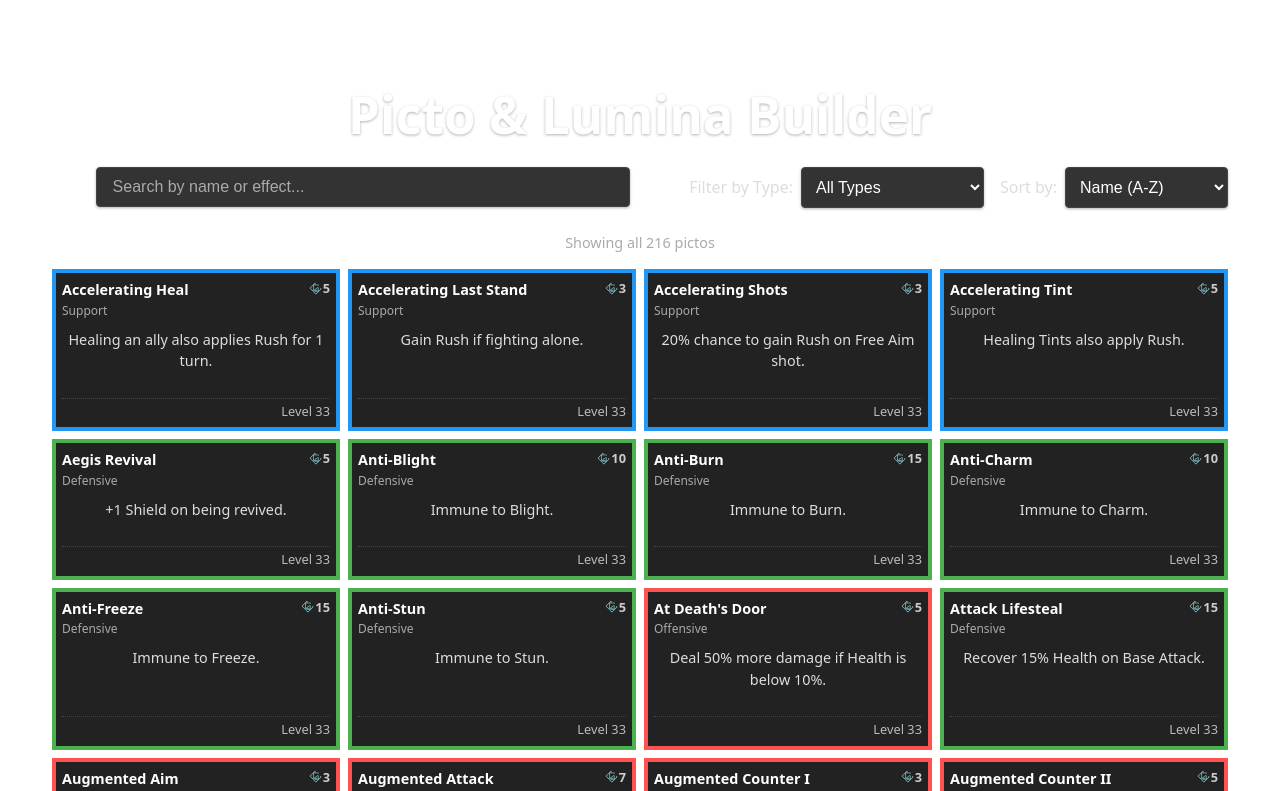
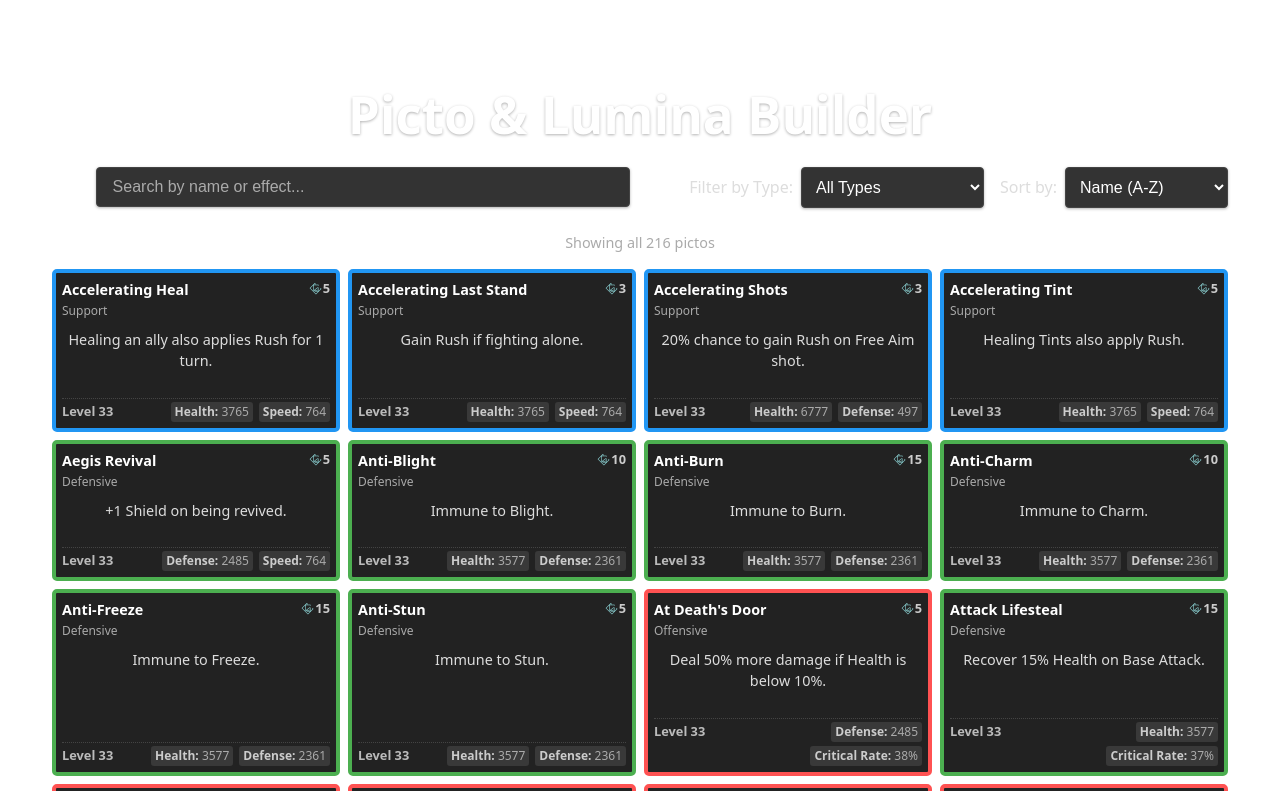
Before and after one commit to fmarlats/picto-builder, a Vue app: page / in a window 1280 px wide. Shown: the top 791 px of the page. Built offline with nearby package versions, Linux system fonts and the light colour scheme.

Commit message:
refactor(Picto.vue): enhance footer layout and styling for attributes and level display

```diff
--- a/src/components/Picto.vue
+++ b/src/components/Picto.vue
@@ -64,8 +64,19 @@ import { computed } from 'vue';
       </div>
     </div>
     <div class="picto-effect" v-html="highlightMatch(picto.effect, searchQuery || '')"></div>
-    <div class="picto-level" v-if="picto.attributes && picto.attributes.length > 0">
-      Level {{ picto.attributes[picto.attributes.length - 1].level }}
+    <div class="picto-footer" v-if="picto.attributes && picto.attributes.length > 0">
+      <div class="picto-level">
+        Level {{ picto.attributes[picto.attributes.length - 1].level }}
+      </div>
+      <div class="picto-attributes">
+        <span
+          v-for="(value, key) in picto.attributes[picto.attributes.length - 1].attributes"
+          :key="key"
+          class="attribute-item"
+        >
+          <span class="attribute-name">{{ key }}:</span> {{ value }}
+        </span>
+      </div>
     </div>
   </div>
 </template>
@@ -73,6 +84,7 @@ import { computed } from 'vue';
 <style scoped>
 .picto-card {
   border: 4px solid;
+  border-radius: 5px;
   padding: 6px;
   height: 100%;
   font-size: 0.85rem;
@@ -131,13 +143,43 @@ import { computed } from 'vue';
   color: #ddd;
 }
 
+.picto-footer {
+  margin-top: 3px;
+  display: flex;
+  justify-content: space-between;
+  border-top: 1px dotted #444;
+  padding-top: 3px;
+}
+
 .picto-level {
-  margin-top: 3px;
   font-size: 0.8rem;
   color: #bbb;
-  border-top: 1px dotted #444;
-  padding-top: 3px;
+  text-align: left;
+  font-weight: bold;
+}
+
+.picto-attributes {
+  font-size: 0.75rem;
+  color: #aaa;
   text-align: right;
+  display: flex;
+  flex-wrap: wrap;
+  justify-content: flex-end;
+  gap: 4px;
+  max-width: 70%;
+}
+
+.attribute-item {
+  display: inline-block;
+  background-color: rgba(255, 255, 255, 0.1);
+  padding: 1px 4px;
+  border-radius: 3px;
+  margin-left: 2px;
+}
+
+.attribute-name {
+  font-weight: bold;
+  color: #ccc;
 }
 
 :deep(.highlight) {
```
